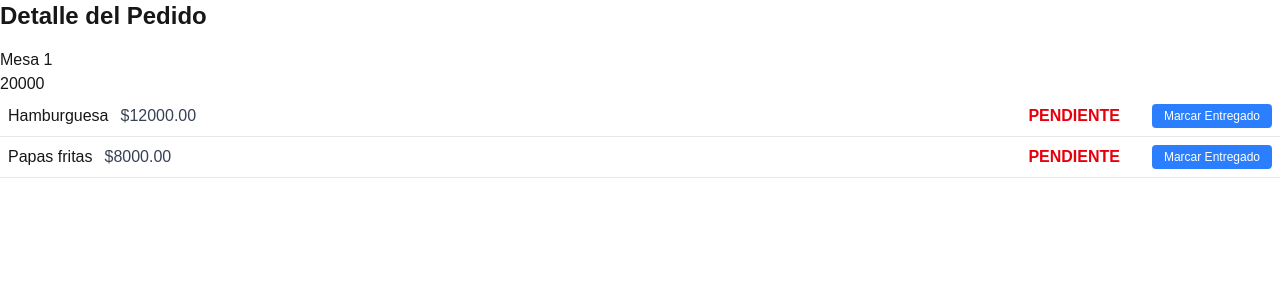
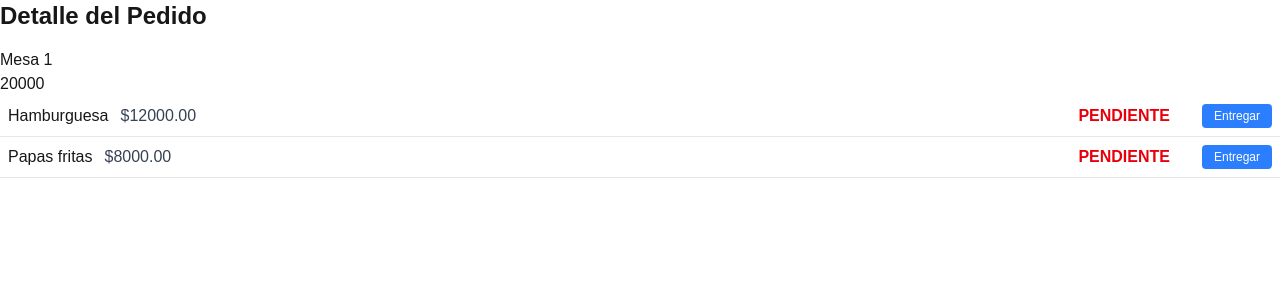
Before and after one commit to Lopezjejd/golite, a Next.js app: page /pedidos/1 in a window 1280 px wide. Shown: the top 300 px of the page. Built offline with nearby package versions, Linux system fonts and the light colour scheme.

Commit message:
mejorar recarga de estado del componente

```diff
--- a/src/components/ItemPedido.tsx
+++ b/src/components/ItemPedido.tsx
@@ -1,6 +1,6 @@
 "use client";
-import { useState } from "react"
-
+import { useState,useEffect,useTransition } from "react"
+import { useRouter } from "next/navigation";
 import type { Item,Estado } from "@/lib/pedidos"
 import type {ActionResponse,ActualizarEstadoParams} from '@/types/pedidosType'
 
@@ -14,7 +14,12 @@ export function ItemPedido({item,pedidoId,actualizarEstadoItem}: itemPedidoProps
     // Usamos useState para la interactividad (la razón de ser de un Client Component)
     // Inicialmente, el estado se toma de las props que vienen del Server Component
     const [estadoActual, setEstadoActual] = useState(item.estado);
+    useEffect(() => {
+        setEstadoActual(item.estado);
+    }, [item.estado]);// Asegura que si el item cambia, el estado se actualice
     const [loading,setLoading ] = useState(false);
+    const [isPending, startTransition] = useTransition();
+    const router = useRouter();
      //probando autosave
     // Función de ejemplo para cambiar el estado (simulación de una interacción)
     const  handleToggleEstado = async () => {
@@ -26,8 +31,10 @@ try {
        alert(res.message || 'Error al actualizar estado');
          return;
     }
-    const updatedItem = res.pedido.items.find((it:any) => it.id === item.id);
-    setEstadoActual(updatedItem?.estado ?? "entregado");
+
+    startTransition(()=> {
+        router.refresh();
+    });
 }catch (error) {
     console.error('Error al actualizar estado:', error);
     alert('Error al actualizar estado');
@@ -56,12 +63,15 @@ try {
                 </span>
 
                 {/* Botón de Interacción (Ejemplo de por qué necesita ser un CC) */}
-                <button
-                    onClick={handleToggleEstado}
-                    className="ml-4 px-3 py-1 text-xs text-white bg-blue-500 rounded hover:bg-blue-600"
-                >
-                    {estadoActual === "pendiente" ? "Marcar Entregado" : "Marcar Pendiente"}
-                </button>
+          <button
+  onClick={handleToggleEstado}
+  disabled={loading || isPending || estadoActual === "entregado"}
+  aria-label={estadoActual === "entregado" ? "Item entregado" : "Marcar como entregado"}
+  className={`ml-4 px-3 py-1 text-xs text-white rounded ${estadoActual === "entregado" ? "bg-gray-400 opacity-50 cursor-not-allowed" : "bg-blue-500 hover:bg-blue-600"}`}
+>
+  {loading || isPending ? "..." : (estadoActual === "pendiente" ? "Entregar" : "Pedido entregado")}
+</button>
+
             </div>
         </li>
     );
```
